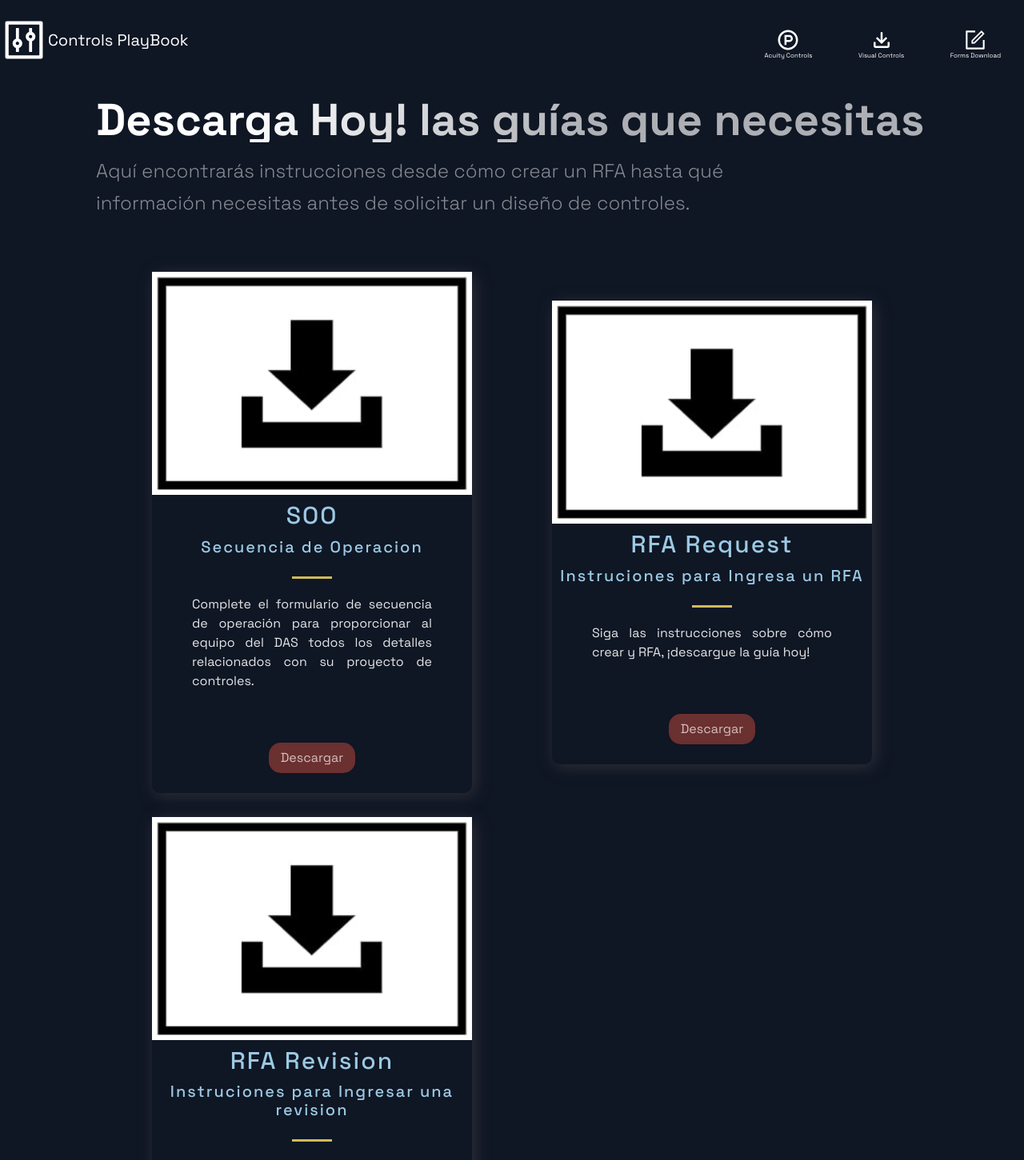
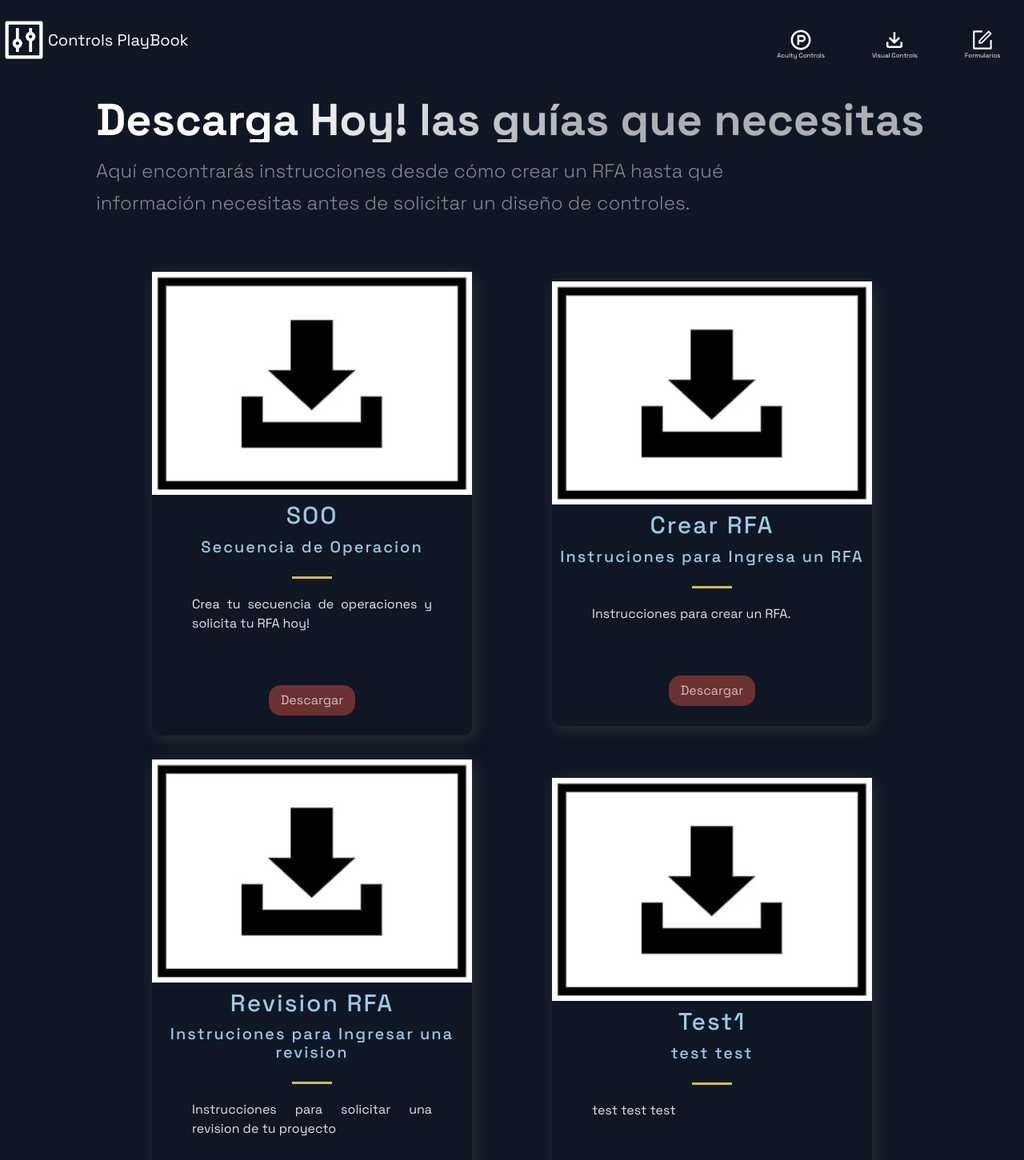
Before and after one commit to rogercerpa/controlsplaybook, a Next.js app: page /Form in a window 1280 px wide. Shown: the top 1451 px of the page at 80% size. Built offline with nearby package versions, Linux system fonts and the light colour scheme.

Commit message:
updated forms title, styling for the RFA page, created content component for RFA page

```diff
--- a/src/components/Footer/Footer.js
+++ b/src/components/Footer/Footer.js
@@ -52,7 +52,7 @@ const Footer = () => {
 
         <SocialIcons >
             <a href="/Form" style={{ display: "flex", alignItems: "center", flexDirection: "column", color: "white", padding: "0.8rem" }}>
-          <AiOutlineForm size="3rem" /><Span1>Forms Download</Span1>
+          <AiOutlineForm size="3rem" /><Span1>Formularios</Span1>
         </a>
       </SocialIcons>
 
--- a/src/components/Header/FormHeader.js
+++ b/src/components/Header/FormHeader.js
@@ -32,7 +32,7 @@ const FormHeader = () =>  (
 
         <SocialIcons >
         <a href="/Form" style={{ display: "flex", alignItems: "center", flexDirection: "column", color: "white" }}>
-          <AiOutlineForm size="3rem" /><Span1>Forms Download</Span1>
+          <AiOutlineForm size="3rem" /><Span1>Formularios</Span1>
         </a>
       </SocialIcons>
 
--- a/src/components/Header/Header.js
+++ b/src/components/Header/Header.js
@@ -61,7 +61,7 @@ const Header = () =>  (
 
         <SocialIcons >
         <a href="/Form" style={{ display: "flex", alignItems: "center", flexDirection: "column", color: "white" }}>
-          <AiOutlineForm size="3rem" /><Span1>Forms Download</Span1>
+          <AiOutlineForm size="3rem" /><Span1>Formularios</Span1>
         </a>
       </SocialIcons>
 
--- a/src/components/Servicios/ServiciosStyles.js
+++ b/src/components/Servicios/ServiciosStyles.js
@@ -20,7 +20,6 @@ row-gap: 3rem;
   padding: 2rem;
   padding-bottom: 0;
 }
-
 `
 export const BlogCard = styled.div`
   border-radius: 10px;
--- a/src/constants/constants.js
+++ b/src/constants/constants.js
@@ -145,7 +145,7 @@ export const downloads = [
     id: 0,
     title: "SOO",
     subtitle:'Secuencia de Operacion',
-    descriptions: 'Complete el formulario de secuencia de operación para proporcionar al equipo del DAS todos los detalles relacionados con su proyecto de controles.' ,
+    descriptions: 'Crea tu secuencia de operaciones y solicita tu RFA hoy!' ,
     features: ['PDF', 'Design', 'Quote'],
     image: '/images/Download1.jpg',
     link:'/documents/dummy.pdf',
@@ -153,9 +153,9 @@ export const downloads = [
 
 {
     id: 1,
-    title: "RFA Request",
+    title: "Crear RFA",
     subtitle:'Instruciones para Ingresa un RFA',
-    descriptions: 'Siga las instrucciones sobre cómo crear y RFA, ¡descargue la guía hoy!' ,
+    descriptions: 'Instrucciones para crear un RFA.' ,
     features: ['PDF', 'Design', 'Quote'],
     image: '/images/Download1.jpg',
     link:'/documents/dummy.pdf',
@@ -163,21 +163,21 @@ export const downloads = [
 
 {
     id: 2,
-    title: "RFA Revision",
+    title: "Revision RFA",
     subtitle:'Instruciones para Ingresar una revision',
-    descriptions: 'Siga los pasos ilustrados en esta guía para ingresar una solicitud de revisión para su proyecto.' ,
+    descriptions: 'Instrucciones para solicitar una revision de tu proyecto' ,
     features: ['PDF', 'Design', 'Quote'],
     image: '/images/Download1.jpg',
     link:'/documents/dummy.pdf',
   },
-  // {
-  //   id: 3,
-  //   title: "Secuencia de Operaciones",
-  //   subtitle:'Engineered for Productivity',
-  //   descriptions: 'El software Visual Controls facilita el diseño y la especificación de Acuity Controls.' ,
-  //   features: ['PDF', 'Design', 'Quote'],
-  //   image: '/images/DownloadForm.jpg',
-  //   link:'/documents/dummy.pdf',
-  // },
+  {
+    id: 3,
+    title: "Test1",
+    subtitle:'test test',
+    descriptions: 'test test test' ,
+    features: ['PDF', 'Design', 'Quote'],
+    image: '/images/Download1.jpg',
+    link:'/documents/dummy.pdf',
+  },
 
 ];
--- a/src/pages/RFACycle.js
+++ b/src/pages/RFACycle.js
@@ -1,6 +1,7 @@
 import React from 'react';
 import { Layout2 } from '../layout/Layout2';
 import { Section, SectionText, SectionTitle } from '../styles/GlobalComponents';
+import RFALifeCycle from '../components/RFACyle/RFALifeCycle';
 
 const RFACycle = () => {
     return (
@@ -8,6 +9,7 @@ const RFACycle = () => {
             <Section>
                   <SectionTitle>RFA Ciclo Vital</SectionTitle>
                 <SectionText>Muy importante entender el ciclo de vida de un RFA, para asi mantener el contenido del proyecto organizado y el flujo del proceso lo mas sencillo posible.</SectionText>
+                <RFALifeCycle />
             </Section>
         </Layout2>
     )
```
Also changed, not shown: src/components/RFACyle/RFALifeCycle.js (added, +19 -0 lines), src/components/RFACyle/RFALifeCycleStyles.js (added, +20 -0 lines).
